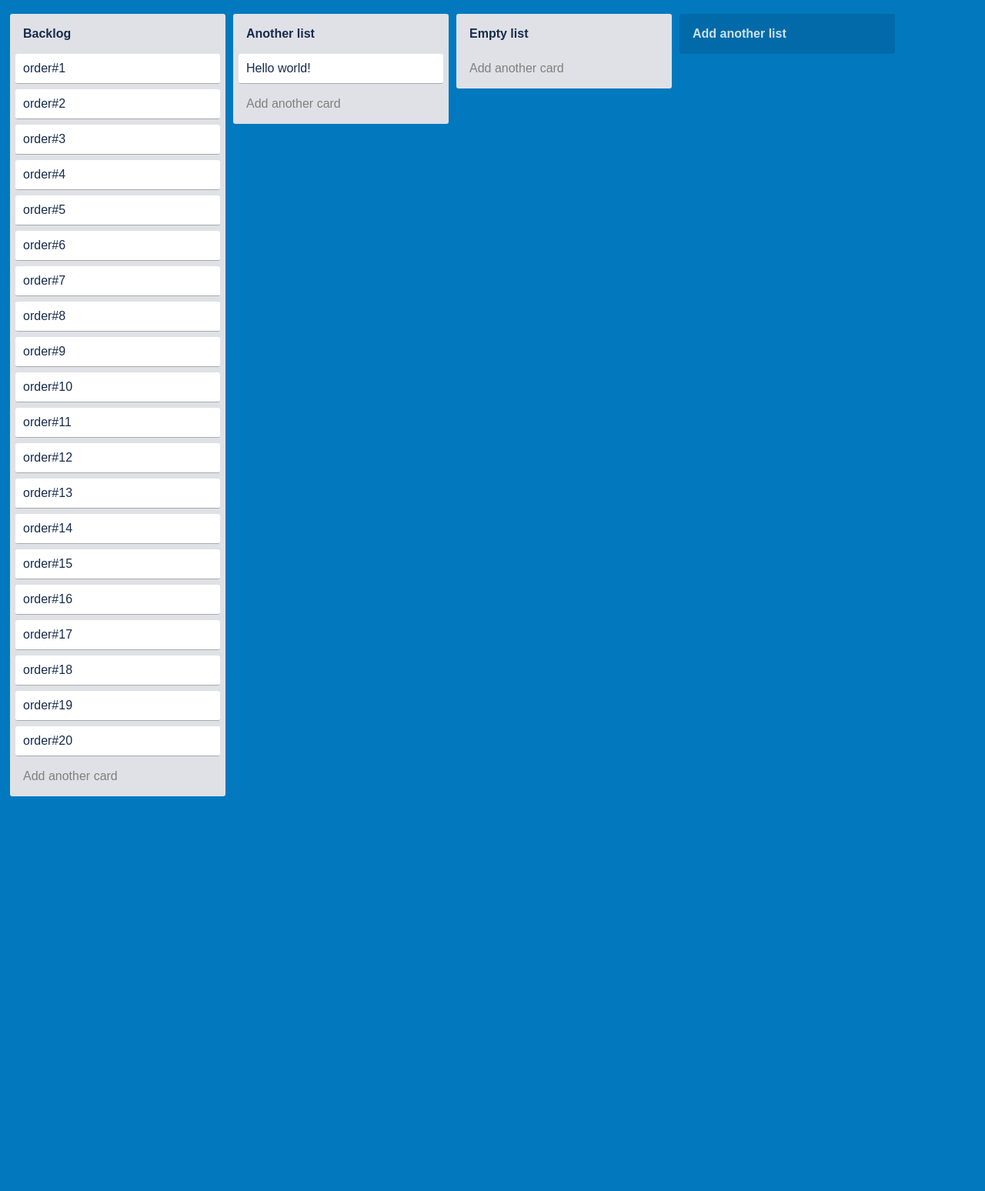
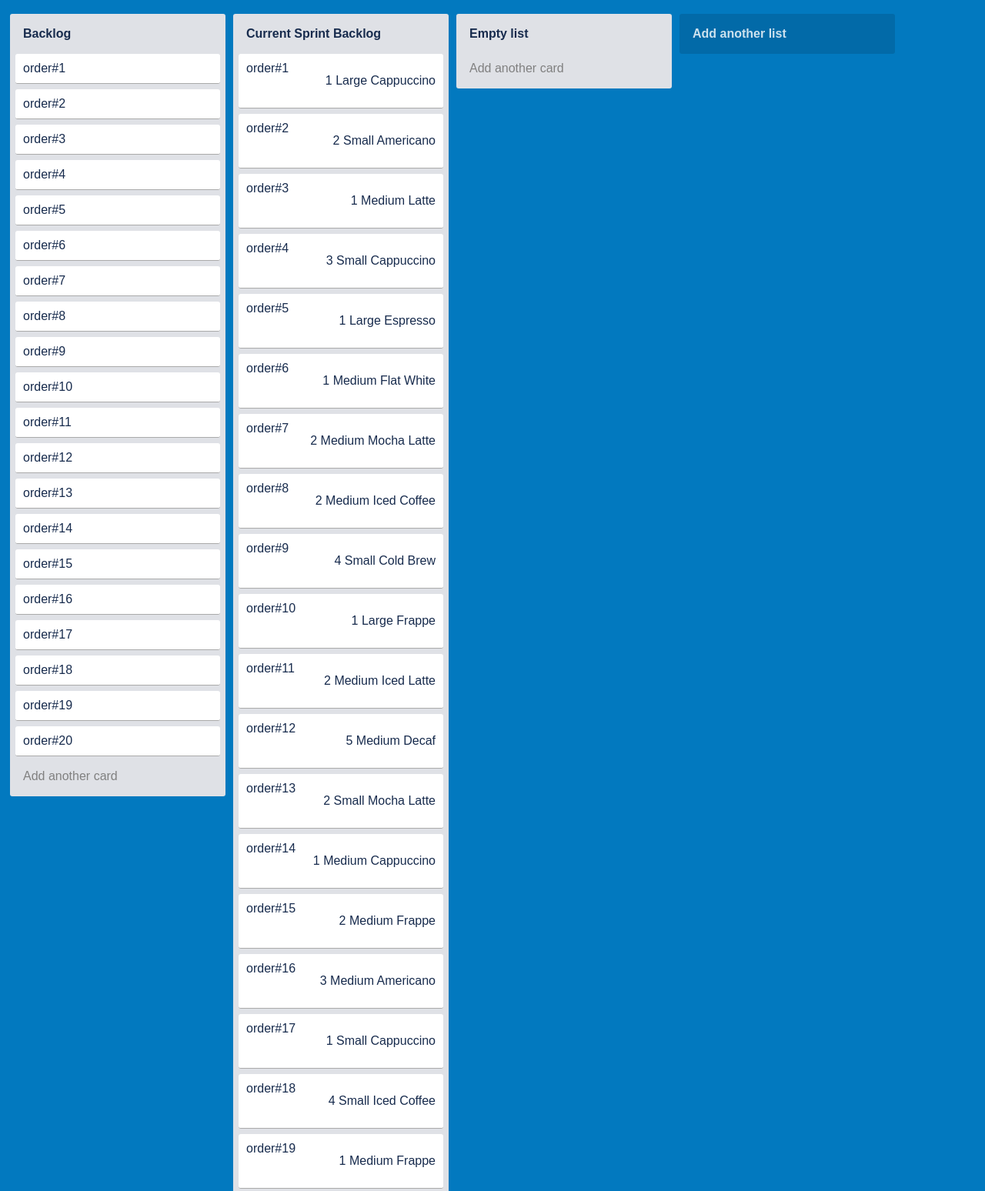
Before and after one commit to AbdulRehman5679/csp-ps_ca3, a plain HTML site: page index.html in a window 1280 px wide. Shown: the top 1548 px of the page at 77% size. Before the commit the page ends 1053 px from the top, so only its background shows below. Drawn offline with nearby package versions, Linux system fonts and the light colour scheme.

Commit message:
Current Sprint Backlog

```diff
--- a/index.html
+++ b/index.html
@@ -36,9 +36,28 @@
     <div class="add-card editable">Add another card</div>
   </div>
   <div class="list">
-    <div class="title removable editable">Another list</div>
+    <div class="title removable editable">Current Sprint Backlog</div>
     <div class="content">
-      <div class="card removable editable">Hello world!</div>
+      <div class="card removable editable">order#1<p>1 Large Cappuccino</p></div>
+      <div class="card removable editable">order#2<p>2 Small Americano</p></div>
+      <div class="card removable editable">order#3<p>1 Medium Latte</p></div>
+      <div class="card removable editable">order#4<p>3 Small Cappuccino</p></div>
+      <div class="card removable editable">order#5<p>1 Large Espresso</p></div>
+      <div class="card removable editable">order#6<p>1 Medium Flat White</p></div>
+      <div class="card removable editable">order#7<p>2 Medium Mocha Latte</p></div>
+      <div class="card removable editable">order#8<p>2 Medium Iced Coffee</p></div>
+      <div class="card removable editable">order#9<p>4 Small Cold Brew</p></div>
+      <div class="card removable editable">order#10<p>1 Large Frappe</p></div>
+      <div class="card removable editable">order#11<p>2 Medium Iced Latte</p></div>
+      <div class="card removable editable">order#12<p>5 Medium Decaf</p></div>
+      <div class="card removable editable">order#13<p>2 Small Mocha Latte</p></div>
+      <div class="card removable editable">order#14<p>1 Medium Cappuccino</p></div>
+      <div class="card removable editable">order#15<p>2 Medium Frappe</p></div>
+      <div class="card removable editable">order#16<p>3 Medium Americano</p></div>
+      <div class="card removable editable">order#17<p>1 Small Cappuccino</p></div>
+      <div class="card removable editable">order#18<p>4 Small Iced Coffee</p></div>
+      <div class="card removable editable">order#19<p>1 Medium Frappe</p></div>
+      <div class="card removable editable">order#20<p>3 Medium Flat White</p></div>
     </div>
     <div class="add-card editable">Add another card</div>
   </div>
```
